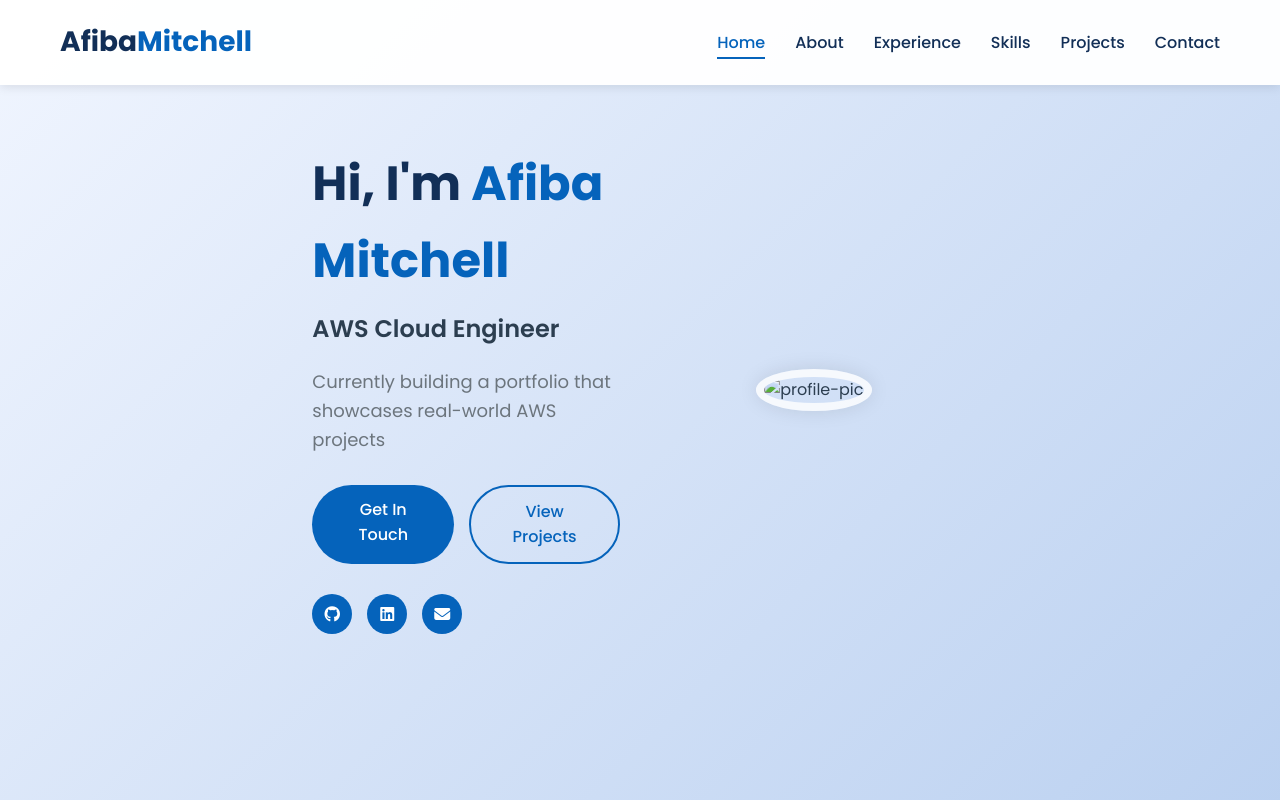
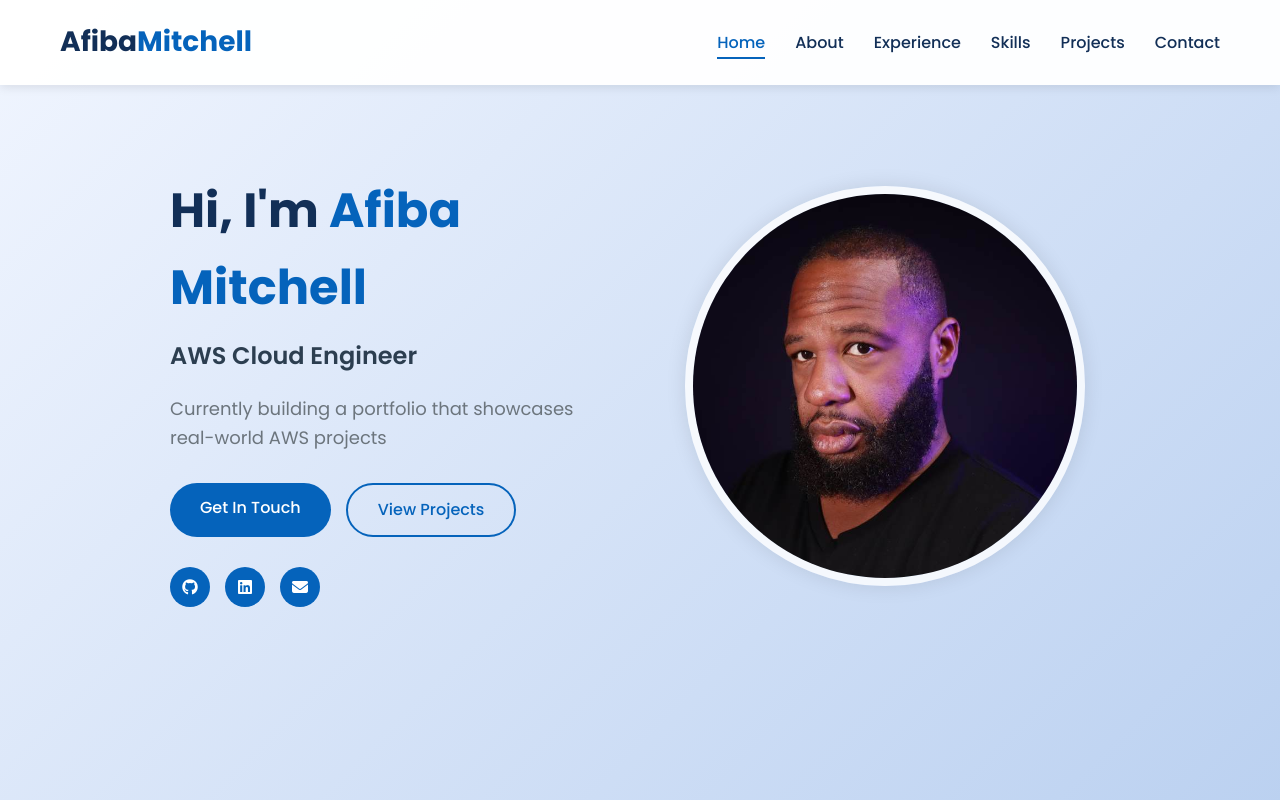
Before and after one commit to AfibaMitchell/AWS-Portfolio, a website: page index.html in a window 1280 px wide. Shown: the top 800 px of the page. Drawn offline with Linux system fonts and the light colour scheme; the site is published under a folder, as on GitHub Pages, so addresses that start at the root find nothing.

Commit message:
Update index.html

```diff
--- a/index.html
+++ b/index.html
@@ -47,7 +47,7 @@
                 </div>
             </div>
             <div class="hero-image">
-                <img src="/profile-pic.jpg" alt="profile-pic" />
+                <img src="profile-pic.jpg" alt="afiba mitchell">
             </div>
         </div>
     </section>
```
